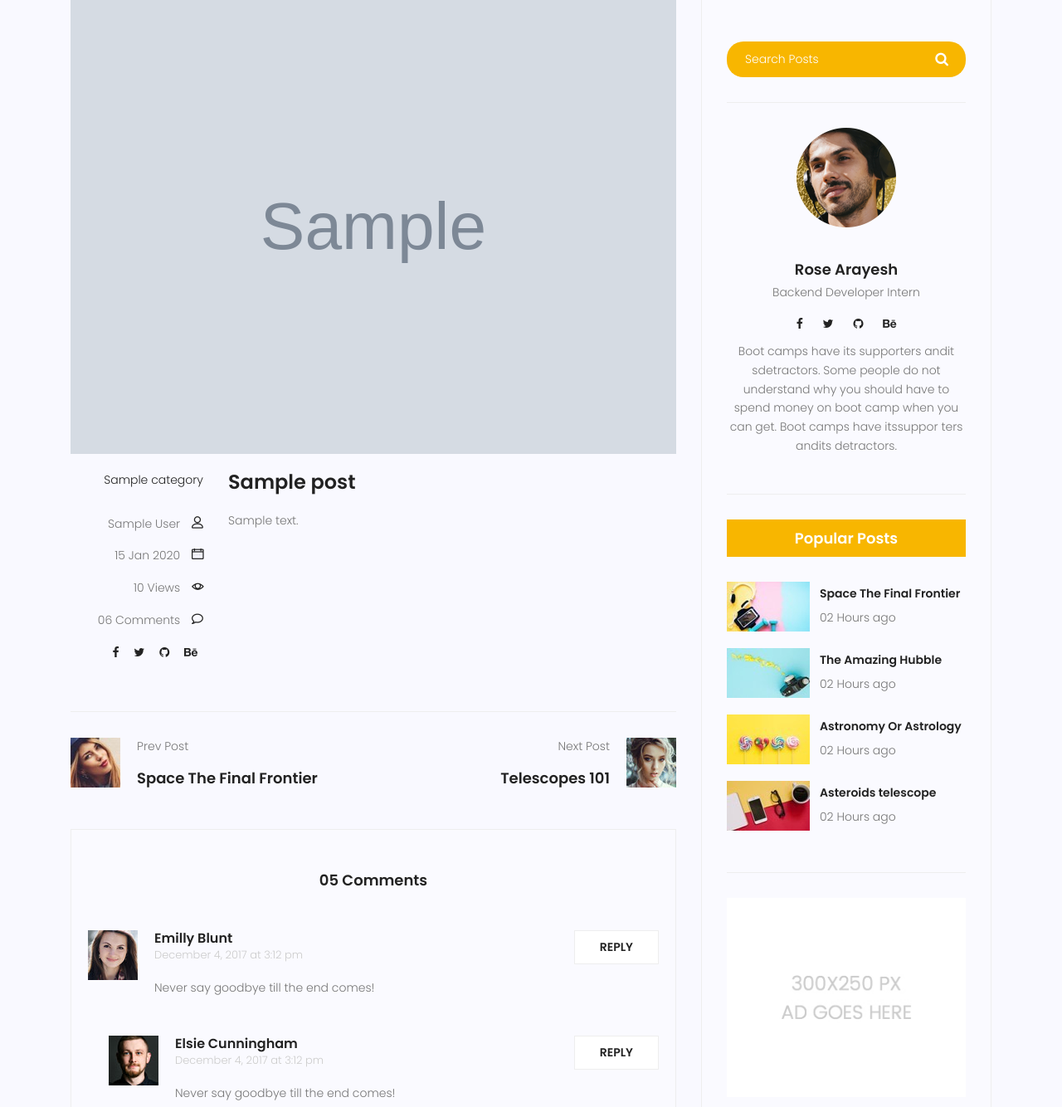
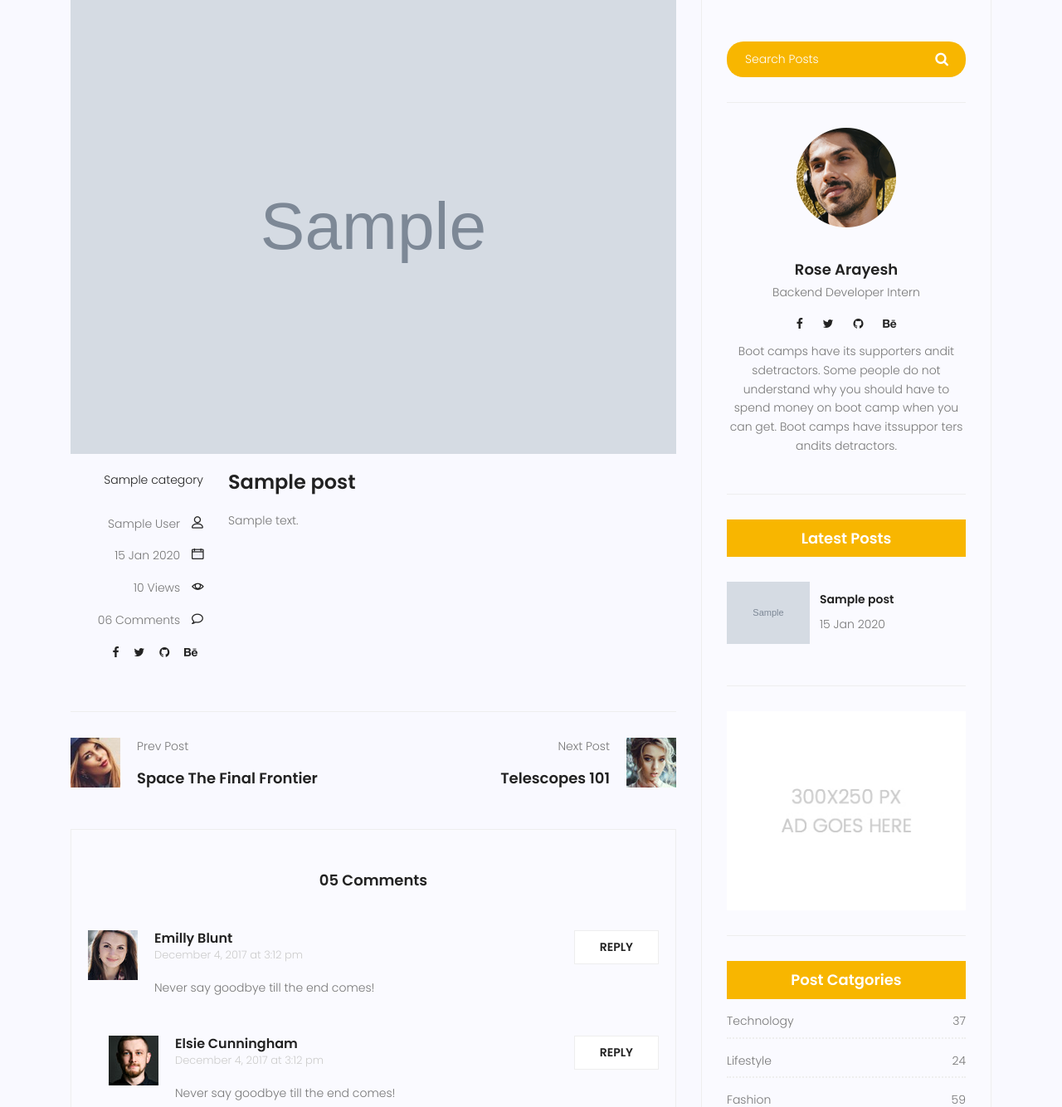
Before and after one commit to rosacraft/django-begginer-practice, a Django app: page /blog/1 in a window 1280 px wide. Shown: the part 421-1755 px from the top of the page at 83% size. Run offline with Django 3.2, Linux system fonts and the light colour scheme; tables that the repository leaves empty hold one stand-in row (values such as "Sample post"); grey boxes marked "Sample" are stand-in pictures; some libraries are stand-ins or nearby versions.

```diff
--- a/blog/templatetags/blog_tags.py
+++ b/blog/templatetags/blog_tags.py
@@ -3,12 +3,29 @@ from blog.models import Post
 
 register = template.Library()
 
+#  ---Tests fun---
 @register.simple_tag(name='totalposts')
 def fun ():
-    posts = Post.objects.filter(status=0).count()
+    posts = Post.objects.filter(status=1).count()
     return posts
 
 @register.simple_tag(name='posts')
 def fun ():
     posts = Post.objects.filter(status=1)
     return posts
+
+@register.filter
+def snippet(value,arg=20):
+    return value[:arg] + '...'
+
+@register.inclusion_tag('popularposts.html')
+def popularposts():
+    posts = Post.objects.filter(status=1).order_by('published_date')
+    return {'posts': posts}
+
+
+# ---Main fun---
+@register.inclusion_tag('blog/blog-latest-posts.html')
+def latestposts(arg = 3):
+    posts = Post.objects.filter(status=1).order_by('published_date')[:arg]
+    return {'posts': posts}
--- a/statics/css/main.css
+++ b/statics/css/main.css
@@ -3655,7 +3655,7 @@ body.mobile-nav-active #mobile-nav-toggle {
 }
 
 .widget-wrap .popular-post-widget .popular-post-list .thumb img {
-  width: 100%;
+  max-width: 100px;
 }
 
 .widget-wrap .popular-post-widget .single-post-list {
--- /dev/null
+++ b/templates/blog/blog-latest-posts.html
@@ -0,0 +1,18 @@
+{% load static %}
+
+<div class="single-sidebar-widget popular-post-widget">
+              <h4 class="popular-title">Latest Posts</h4>
+              <div class="popular-post-list">
+                {% for post in posts %}
+                <div class="single-post-list d-flex flex-row align-items-center">
+                  <div class="thumb">
+                    <img class="img-fluid" src="{{post.image.url}}" alt="" />
+                  </div>
+                  <div class="details">
+                    <a href="{% url 'blog:single' pid=post.id %}"><h6>{{post.title}}</h6></a>
+                    <p>{{post.published_date|date:"d M Y"}}</p>
+                  </div>
+                </div>
+                {% endfor %}
+              </div>
+            </div>
--- a/templates/blog/blog-popular-posts.html
+++ /dev/null
@@ -1,42 +0,0 @@
-{% load static %}
-<div class="single-sidebar-widget popular-post-widget">
-              <h4 class="popular-title">Popular Posts</h4>
-              <div class="popular-post-list">
-                <div class="single-post-list d-flex flex-row align-items-center">
-                  <div class="thumb">
-                    <img class="img-fluid" src="{% static 'img/blog/pp1.jpg' %}" alt="" />
-                  </div>
-                  <div class="details">
-                    <a href="blog-single.html"><h6>Space The Final Frontier</h6></a>
-                    <p>02 Hours ago</p>
-                  </div>
-                </div>
-                <div class="single-post-list d-flex flex-row align-items-center">
-                  <div class="thumb">
-                    <img class="img-fluid" src="{% static 'img/blog/pp2.jpg' %}" alt="" />
-                  </div>
-                  <div class="details">
-                    <a href="blog-single.html"><h6>The Amazing Hubble</h6></a>
-                    <p>02 Hours ago</p>
-                  </div>
-                </div>
-                <div class="single-post-list d-flex flex-row align-items-center">
-                  <div class="thumb">
-                    <img class="img-fluid" src="{% static 'img/blog/pp3.jpg' %}" alt="" />
-                  </div>
-                  <div class="details">
-                    <a href="blog-single.html"><h6>Astronomy Or Astrology</h6></a>
-                    <p>02 Hours ago</p>
-                  </div>
-                </div>
-                <div class="single-post-list d-flex flex-row align-items-center">
-                  <div class="thumb">
-                    <img class="img-fluid" src="{% static 'img/blog/pp4.jpg' %}" alt="" />
-                  </div>
-                  <div class="details">
-                    <a href="blog-single.html"><h6>Asteroids telescope</h6></a>
-                    <p>02 Hours ago</p>
-                  </div>
-                </div>
-              </div>
-            </div>
--- a/templates/blog/blog-single.html
+++ b/templates/blog/blog-single.html
@@ -215,7 +215,8 @@
 
             {% include 'blog/blog-writer.html' %}
 
-            {% include "blog/blog-popular-posts.html" %}
+            <!--  add inclusion -->
+            {% latestposts 2 %}
 
             {% include 'blog/blog-ads.html' %}
 
--- a/templates/test.html
+++ b/templates/test.html
@@ -10,11 +10,13 @@
 <body>
     <h1>Testing Page</h1>
     <p>posts:  {% posts as totalpost %}</p>
-    <p>{{tp}}</p>
     <p>
         {% for post in totalpost %}
-            <p>{{post}}</p>
+            <p>{{post.content|snippet:50}}</p>
         {% endfor %}
+
+        <br>
+        {% popularposts %}
     </p>
 </body>
 </html>
```
Also changed, not shown: templates/popularposts.html (added, +7 -0 lines).
